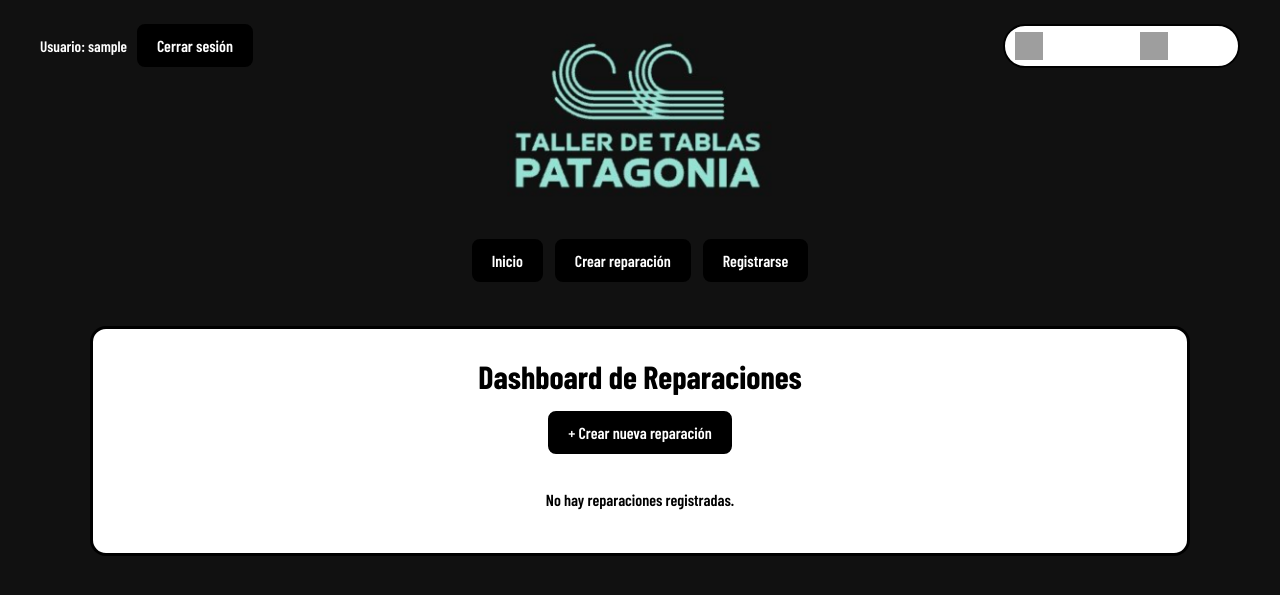
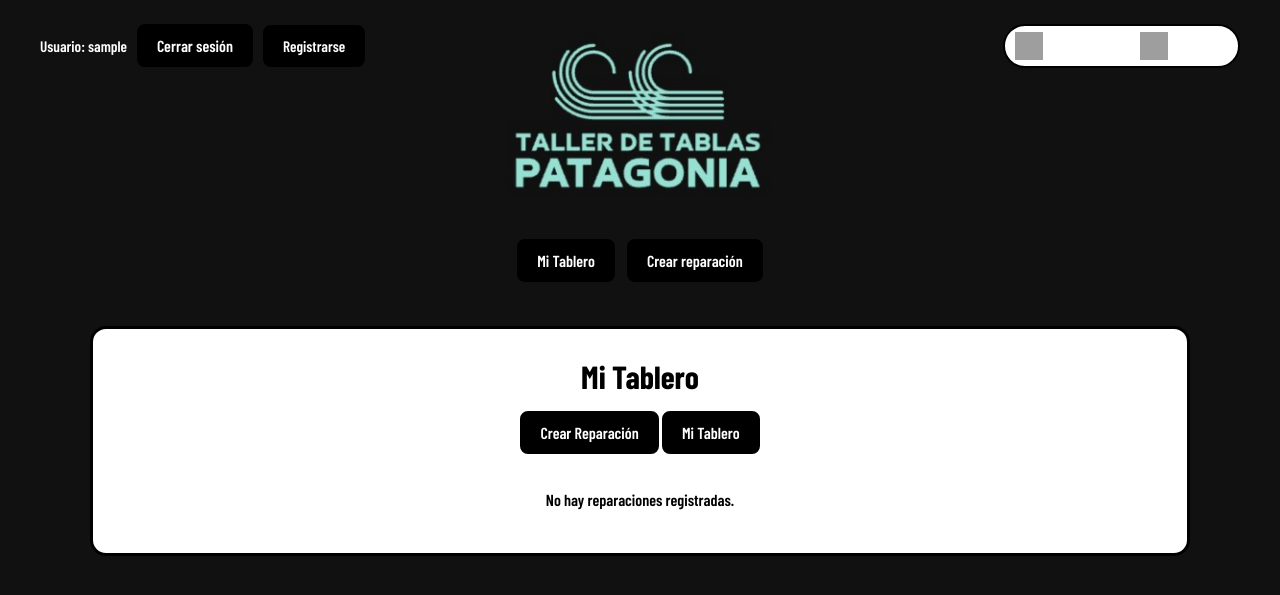
Before and after one commit to lolaliaga/Taller_de_Tablas, a Django app: page / in a window 1280 px wide. Shown: the top 595 px of the page. Run offline with Django 5.2, Linux system fonts and the light colour scheme; the visitor is signed in with stand-in values (Sample User, id 1); data that the repository does not hold is empty; some web fonts are replaced; grey boxes are pictures that could not be loaded.

Commit message:
Update dashboard labels and header actions

```diff
--- a/reparaciones/templates/reparaciones/base.html
+++ b/reparaciones/templates/reparaciones/base.html
@@ -20,13 +20,13 @@
                     {% csrf_token %}
                     <button type="submit" class="nav-button">Cerrar sesión</button>
                 </form>
+                <a class="nav-button" href="{% url 'registrar' %}">Registrarse</a>
             </div>
         {% endif %}
         <img src="{% static 'reparaciones/logo_printscren.png' %}" alt="Taller de Tablas" class="header-logo">
         <nav class="header-nav">
-            <a class="nav-button" href="{% url 'inicio' %}">Inicio</a>
+            <a class="nav-button" href="{% url 'inicio' %}">Mi Tablero</a>
             <a class="nav-button" href="{% url 'crear_reparacion' %}">Crear reparación</a>
-            <a class="nav-button" href="{% url 'registrar' %}">Registrarse</a>
         </nav>
         <div class="header-socials">
 
--- a/reparaciones/templates/reparaciones/inicio.html
+++ b/reparaciones/templates/reparaciones/inicio.html
@@ -1,16 +1,19 @@
 {% extends "reparaciones/base.html" %}
 {% load static %}
 
-{% block title %}Dashboard de Reparaciones{% endblock %}
+{% block title %}Mi Tablero{% endblock %}
 
 {% block content %}
 
 <section class="dashboard-shell">
-    <h1 class="page-title">Dashboard de Reparaciones</h1>
+    <h1 class="page-title">Mi Tablero</h1>
 
     <div class="dashboard-actions">
         <a href="{% url 'crear_reparacion' %}" class="create-btn">
-            + Crear nueva reparación
+            Crear Reparación
+        </a>
+        <a href="{% url 'inicio' %}" class="create-btn">
+            Mi Tablero
         </a>
     </div>
 
@@ -26,10 +29,6 @@
 
                 {% if reparacion.imagen2 %}
                     <img src="{{ reparacion.imagen2.url }}" alt="Segunda imagen">
-                {% endif %}
-
-                {% if reparacion.video %}
-                <div class="badge badge-video">Video recibido</div>
                 {% endif %}
 
                 <h2>{{ reparacion.tipo_equipo }}</h2>
```
